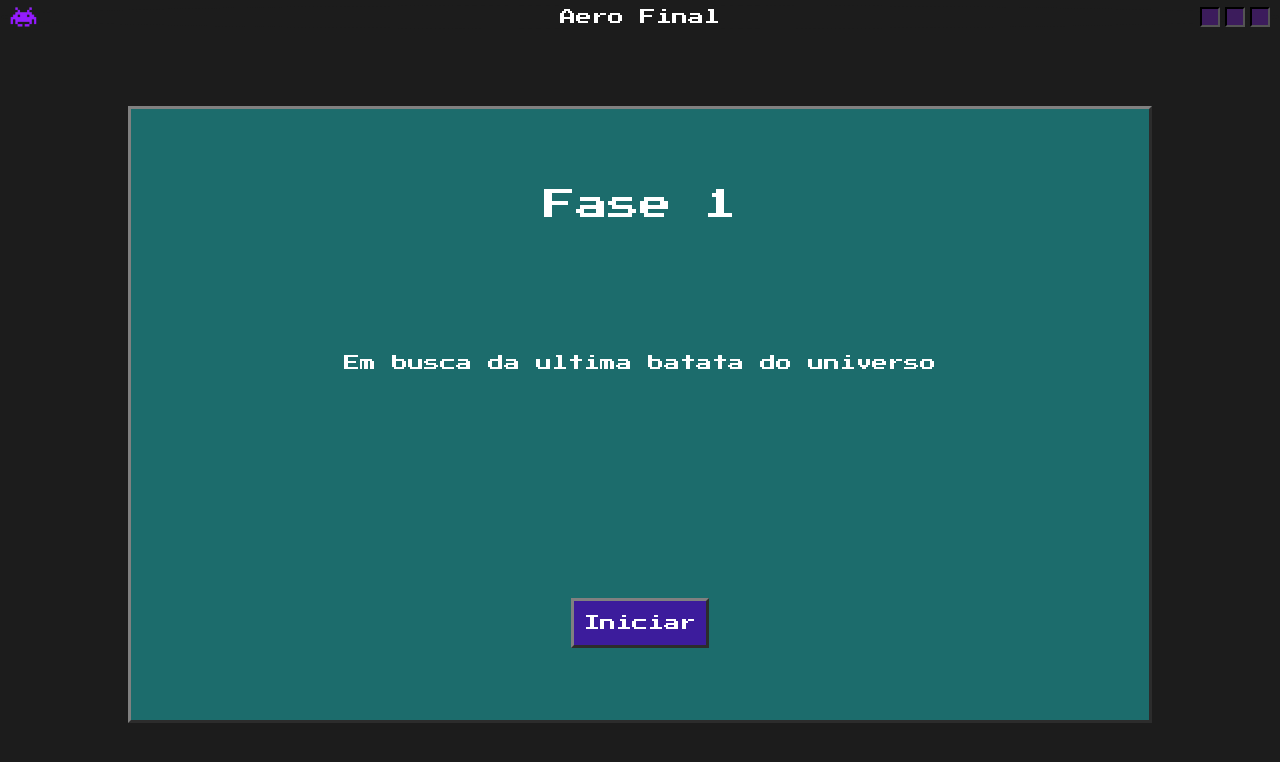
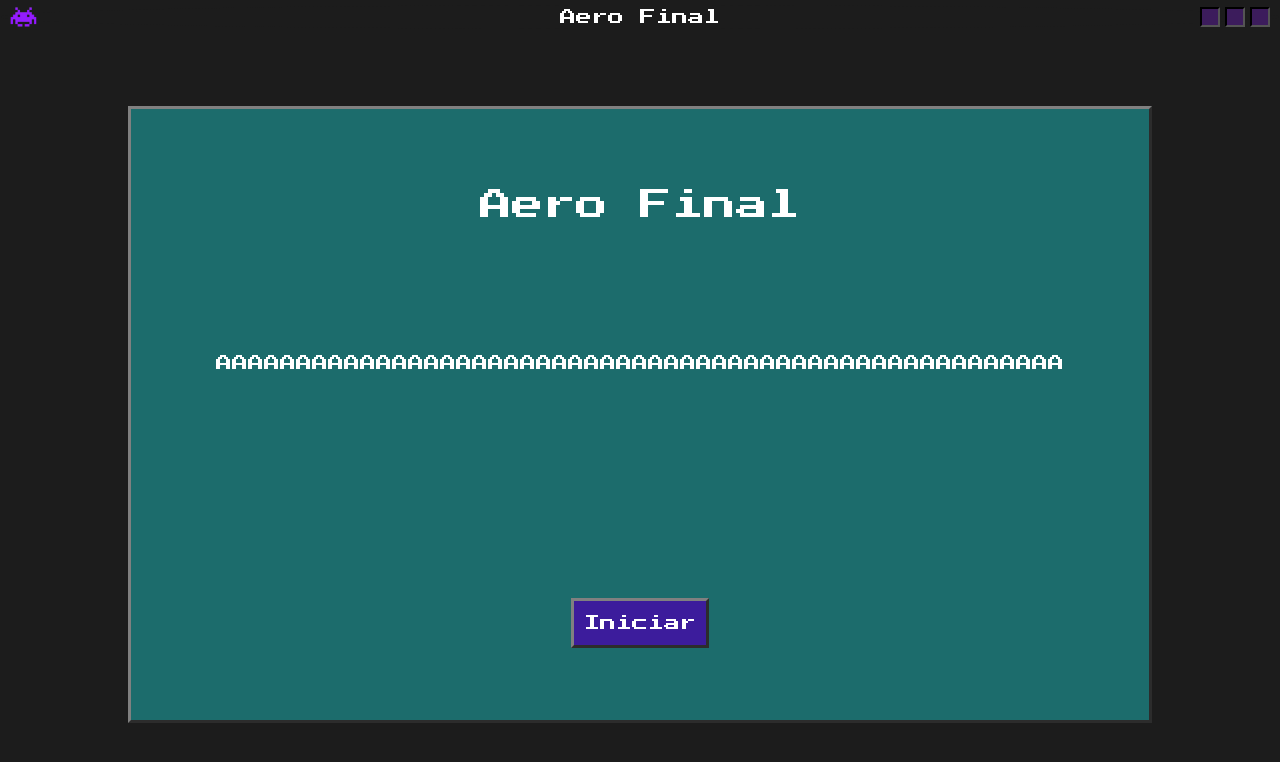
Before and after one commit to Zelchi/Aero.Final, a React (Vite) app: page / in a window 1280 px wide. Shown: the top 762 px of the page. Built offline with nearby package versions, Linux system fonts and the light colour scheme.

Commit message:
Update Menu component title and description for phase 1

```diff
--- a/src/components/menu/Menu.tsx
+++ b/src/components/menu/Menu.tsx
@@ -44,8 +44,8 @@ export const Menu = ({setIsRun}: isRun) => {
     return (
         <Tela>
             <Caixa>
-                <h1>Fase 1</h1>
-                <p>Em busca da ultima batata do universo</p>
+                <h1>Aero Final</h1>
+                <p>AAAAAAAAAAAAAAAAAAAAAAAAAAAAAAAAAAAAAAAAAAAAAAAAAAAAA</p>
                 <Button onClick={() => setIsRun(true)}>Iniciar</Button>
             </Caixa>
         </Tela>
```
